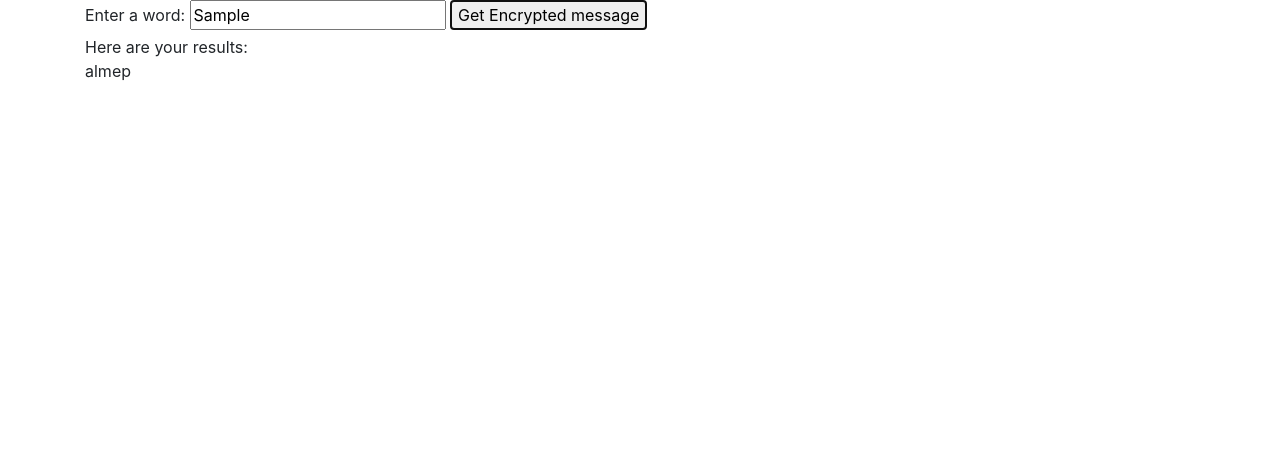
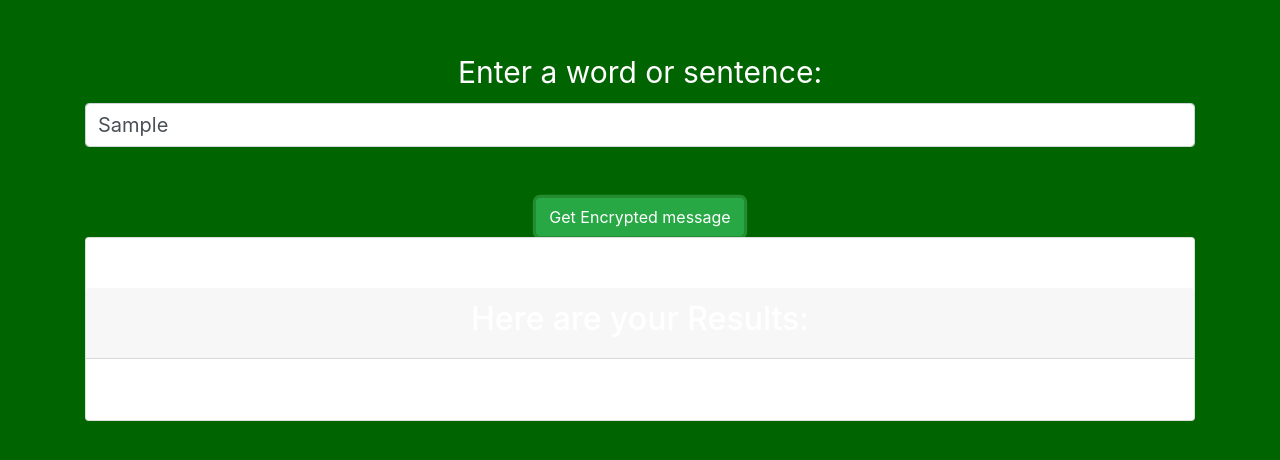
Before and after one commit to CaseyAntoine/cryptosquare, a plain HTML site: page index.html in a window 1280 px wide. Both pictures are taken after typing "Sample" into the empty fields and a click on the button "Get Encrypted message". Drawn offline with Linux system fonts and the light colour scheme.

Commit message:
add styling

```diff
--- a/css/styles.css
+++ b/css/styles.css
@@ -0,0 +1,18 @@
+.translated {
+  display: none;
+  padding-top: 50px;
+}
+
+body {
+  font-size: 30px;
+  color: white;
+  background-color: darkgreen;
+}
+
+.container {
+  padding-top: 50px;
+  text-align: center;
+}
+
+#enterLine {
+font-size: 20px;}
--- a/index.html
+++ b/index.html
@@ -12,12 +12,15 @@
   <div class="container">
 
     <form id="english">
-      <label for="enterLine">Enter a word:</label>
-      <input type="text" id="enterLine" value="">
-      <button type="submit" name="button">Get Encrypted message</button>
+      <label for="enterLine">Enter a word or sentence:</label>
+      <input type="text" id="enterLine" class="form-control" placeholder="Enter Something Here"><br>
+      <button type="submit" name="button" class="btn btn-success">Get Encrypted message</button>
     </form>
-    <div>
-      <p id="results">Here are your results: <br></p>
+    <div class="card card-success translated">
+      <div class="card-header">
+        <h2>Here are your Results:</h2>
+      </div>
+      <p id="results"></p>
     </div>
   </div>
 </body>
--- a/js/scripts.js
+++ b/js/scripts.js
@@ -50,7 +50,8 @@ $(document).ready(function() {
 
     var message = $("#enterLine").val().split("");
     var result = encrypt(message);
-    $("#results").append(result);
+    $(".translated").show();
+    $("#results").text(result);
 
   });
 });
```
